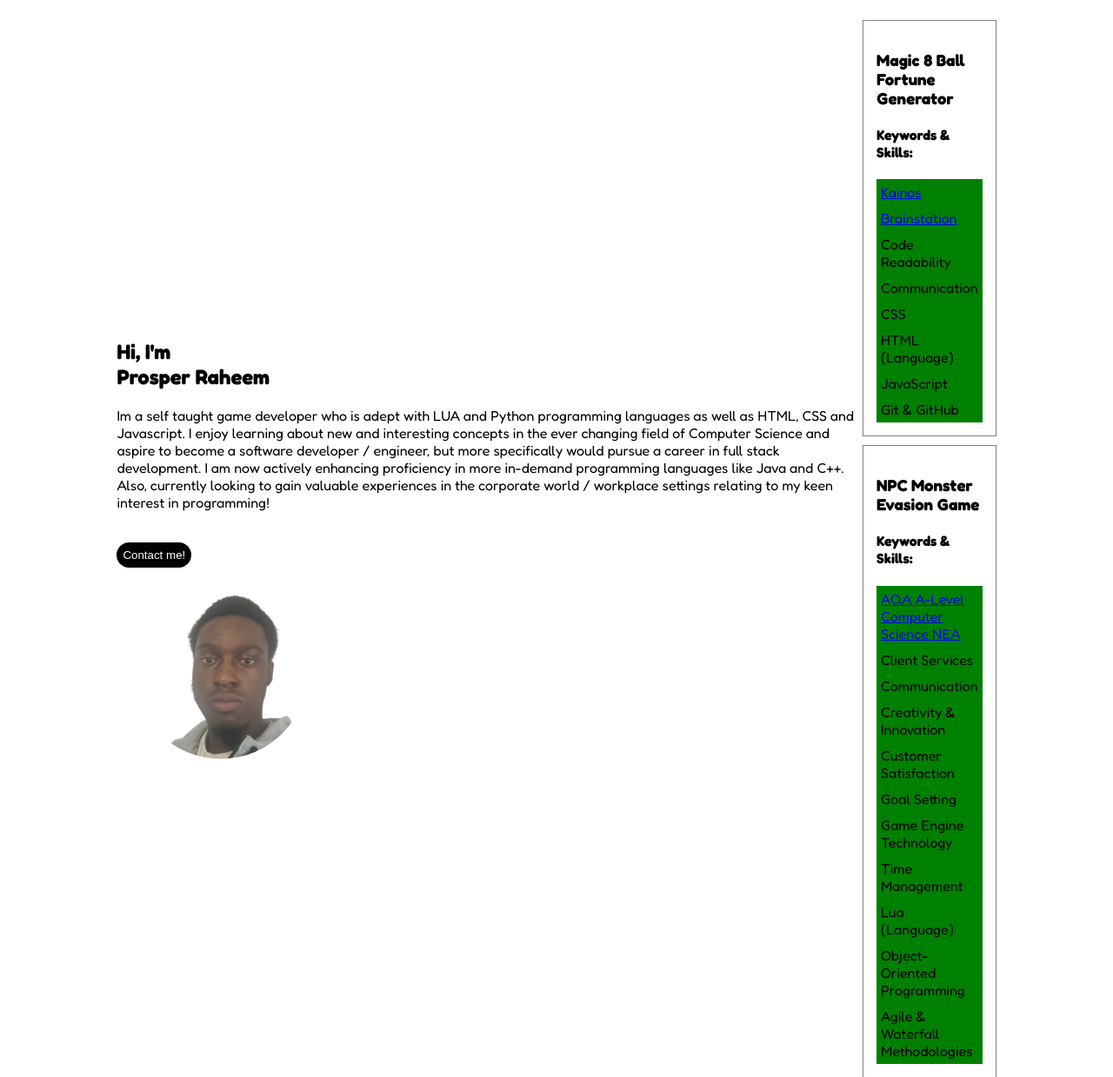
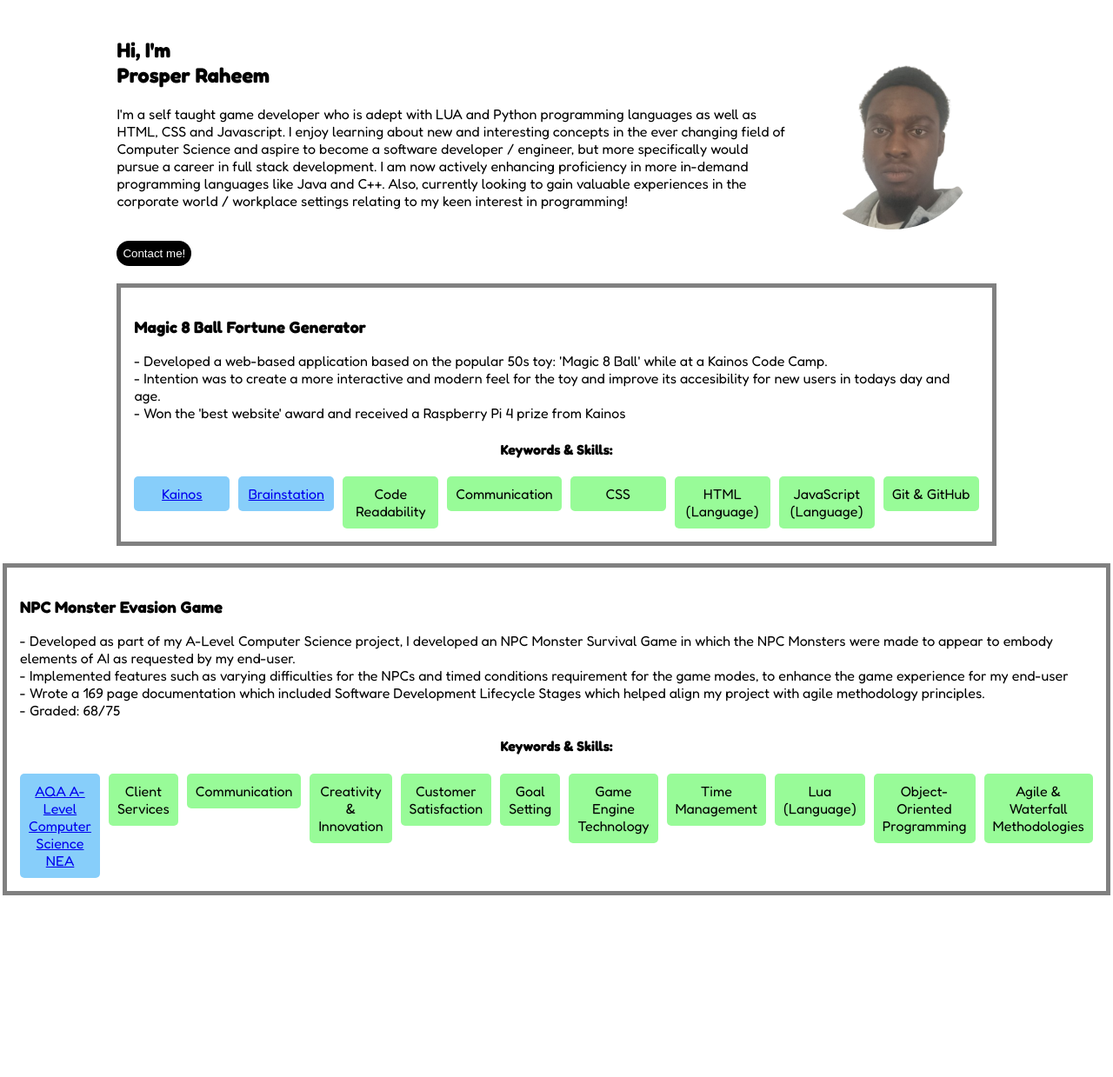
Before and after one commit to raheep06/my-profile, a plain HTML site: page index.html in a window 1280 px wide. Shown: the part 75-1314 px from the top of the page at 87% size. After the commit the page ends 1113 px from the top, so only its background shows below. Drawn offline with Linux system fonts and the light colour scheme.

Commit message:
Website Iteration

```diff
--- a/index.html
+++ b/index.html
@@ -33,21 +33,23 @@
                         <div class="top-menu-item">
                             Contact
                         </div>
-                    </div>
-                </menu>
+                    </menu>
+                </div>
+            </nav>
         </nav>
 
         <hr>
     </div>
     <main>
         <div class="intro">
+
             <div class="intro-left">
                 <h2 class="title-name">
                     Hi, I'm <br> Prosper Raheem
                 </h2>
 
                 <p>
-                    Im a self taught game developer who is adept with LUA and Python programming languages as well as HTML,
+                    I'm a self taught game developer who is adept with LUA and Python programming languages as well as HTML,
                     CSS and Javascript. I enjoy learning about new and interesting concepts in the ever changing field of
                     Computer Science and aspire to become a software developer / engineer, but more specifically would pursue a career
                     in full stack development. I am now actively enhancing proficiency in more in-demand programming languages like
@@ -58,46 +60,60 @@
                 <button>
                     Contact me!
                 </button>
+            </div>
 
             <div class="intro-right">
                 <img class="profile-pic" src="prosperpfp.png" alt="pfp">
             </div>
+
         </div>
 
         <div class="cards">
             <div class="card">
                 <h3>Magic 8 Ball Fortune Generator</h3>
                 <p>
+                    - Developed a web-based application based on the popular 50s toy: 'Magic 8 Ball' while at a Kainos Code Camp. <br>
+                    - Intention was to create a more interactive and modern feel for the toy and improve its accesibility for new users
+                    in todays day and age. <br>
+                    - Won the 'best website' award and received a Raspberry Pi 4 prize from Kainos <br>
                 </p>
                 <h4>Keywords & Skills:</h4>
                 <div class="keywords-skills">
-                    <div><a href="https://www.google.com/search?q=Kainos" target="_blank">Kainos</a></div>
-                    <div><a href="https://www.google.com/search?q=Brainstation" target="_blank">Brainstation</a></div>
-                    <div> Code Readability </div>
-                    <div>Communication </div>
-                    <div>CSS</div>
-                    <div>HTML (Language)</div>
-                    <div>JavaScript</div>
-                    <div>Git & GitHub</div>
+                    <div id="externallink"><a href="https://www.google.com/search?q=Kainos" target="_blank">Kainos</a></div>
+                    <div id="externallink"><a href="https://www.google.com/search?q=Brainstation" target="_blank">Brainstation</a></div>
+                    <div id="singleskill"> Code Readability </div>
+                    <div id="singleskill">Communication </div>
+                    <div id="singleskill">CSS</div>
+                    <div id="singleskill">HTML (Language)</div>
+                    <div id="singleskill">JavaScript (Language)</div>
+                    <div id="singleskill">Git & GitHub</div>
                 </div>
             </div>
 
             <div class="card">
                 <h3>NPC Monster Evasion Game</h3>
                 <p>
+                    - Developed as part of my A-Level Computer Science project, I developed an NPC Monster Survival Game in
+                     which the NPC Monsters were made to appear to embody elements of AI as requested by my end-user. <br>
+                    - Implemented features such as varying difficulties for the NPCs and timed conditions requirement
+                     for the game modes, to enhance the game experience for my end-user <br>
+                    - Wrote a 169 page documentation which included Software Development Lifecycle Stages which helped align
+                    my project with agile methodology principles. <br>
+                    - Graded: 68/75
                 </p>
                 <h4>Keywords & Skills:</h4>
                 <div class="keywords-skills">
-                    <div><a href="https://www.aqa.org.uk/subjects/computer-science-and-it/as-and-a-level/computer-science-7516-7517/subject-content-a-level/non-exam-assessment-the-computing-practical-project" target="_blank">AQA A-Level Computer Science NEA </a> </div>      <div>Client Services</div>
-                    <div>Communication</div>
-                    <div>Creativity & Innovation</div>
-                    <div>Customer Satisfaction</div>
-                    <div>Goal Setting</div>
-                    <div>Game Engine Technology</div>
-                    <div>Time Management</div>
-                    <div>Lua (Language)</div>
-                    <div>Object-Oriented Programming</div>
-                    <div>Agile & Waterfall Methodologies</div>
+                    <div id="externallink"><a href="https://www.aqa.org.uk/subjects/computer-science-and-it/as-and-a-level/computer-science-7516-7517/subject-content-a-level/non-exam-assessment-the-computing-practical-project" target="_blank">AQA A-Level Computer Science NEA </a> </div>
+                    <div id="singleskill">Client Services</div>
+                    <div id="singleskill">Communication</div>
+                    <div id="singleskill">Creativity & Innovation</div>
+                    <div id="singleskill">Customer Satisfaction</div>
+                    <div id="singleskill">Goal Setting</div>
+                    <div id="singleskill">Game Engine Technology</div>
+                    <div id="singleskill">Time Management</div>
+                    <div id="singleskill">Lua (Language)</div>
+                    <div id="singleskill">Object-Oriented Programming</div>
+                    <div id="singleskill">Agile & Waterfall Methodologies</div>
                 </div>
             </div>
         </div>
--- a/styling.css
+++ b/styling.css
@@ -43,16 +43,21 @@ main {
     padding: 20px 0 20px 0;
 }
 
+h4 {
+    text-align: center;
+}
+
 .cards {
     display: flex;
     flex-wrap: wrap;
-    gap: 10px;
+    justify-content: center;
+    gap: 20px;
 }
 
 .card {
-    flex: 1 1 200px;
+    flex: 200px;
     padding: 15px;
-    border: 1px solid gray;
+    border: 5px solid gray;
 }
 
 em {
@@ -95,10 +100,26 @@ button:hover {
     cursor: pointer
 }
 
-.keywords-skills > div {
-    flex: 0 1 50px;
-    background-color: green;
-    padding: 5px;
+.keywords-skills {
+    display: flex;
+    align-items: baseline;
+    gap: 10px;
+}
+
+.keywords-skills #externallink {
+    flex: 50px;
+    border-radius: 5px;
+    background-color: lightskyblue;
+    padding: 10px;
+    text-align: center;
+}
+
+.keywords-skills #singleskill {
+    flex: 50px;
+    border-radius: 5px;
+    background-color: palegreen;
+    padding: 10px;
+    text-align: center;
 }
 
 @media (max-width: 600px) {
@@ -106,7 +127,7 @@ button:hover {
       display: none;
     }
 
-.card {
-     width: 100%;
+    .card {
+        width: 100%;
     }
 }
```
